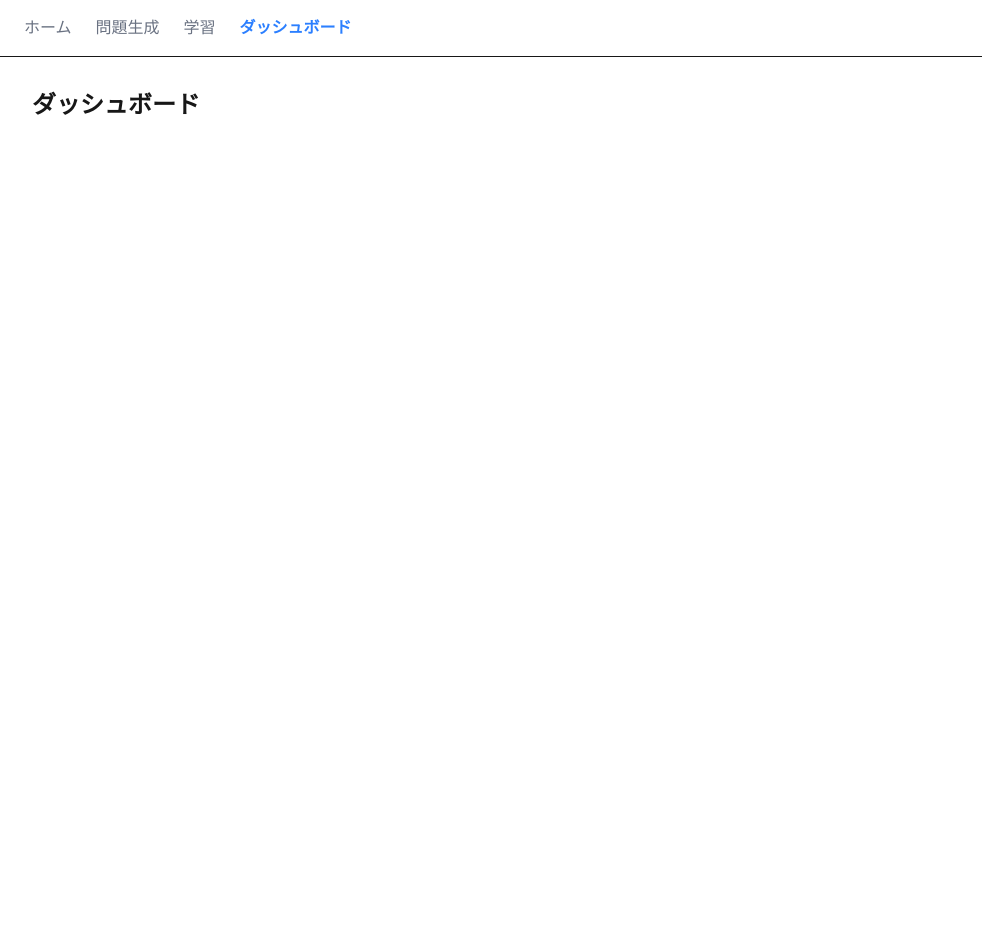
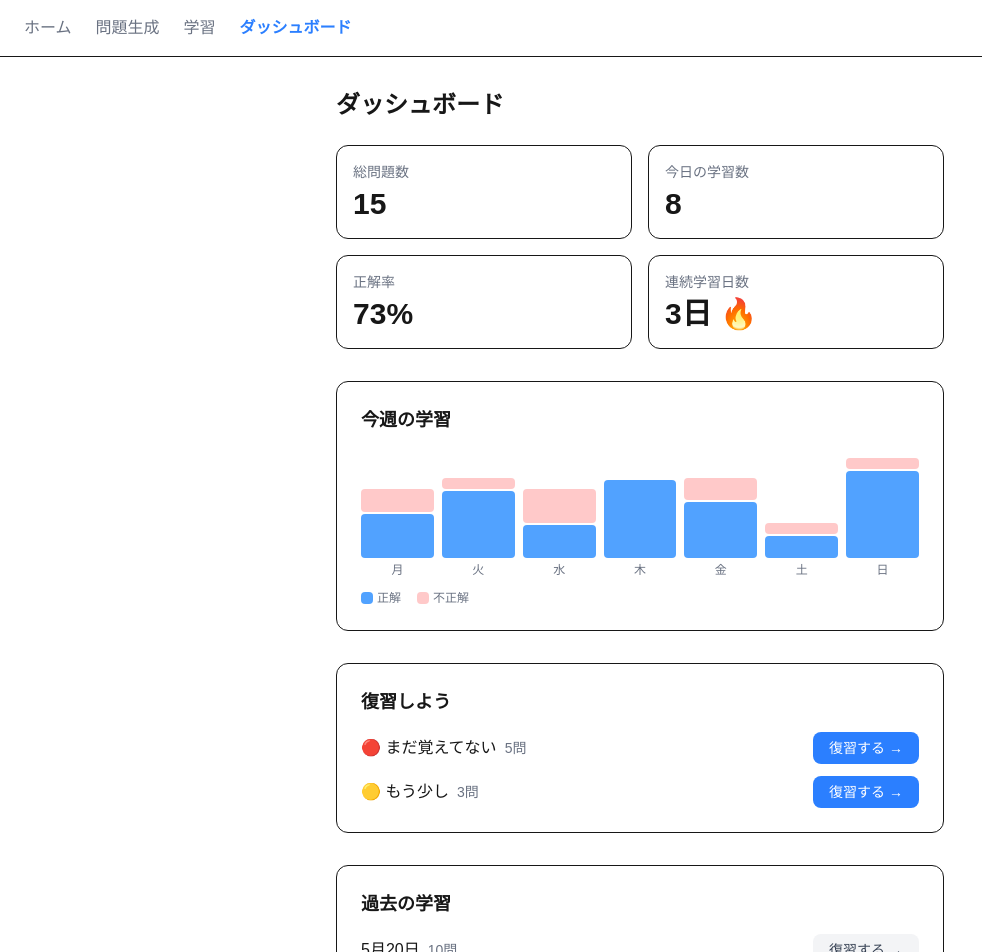
Before and after one commit to rio6020/AI-Flashcard, a Next.js app: page /dashboard in a window 1280 px wide. Shown: the top 952 px of the page, without its empty margins (0-982 px from the left). Before the commit the page ends 800 px from the top, so only its background shows below. Built offline with nearby package versions, Linux system fonts and the light colour scheme.

Commit message:
ダッシュボードページを実装

```diff
--- a/src/app/dashboard/page.tsx
+++ b/src/app/dashboard/page.tsx
@@ -1,7 +1,142 @@
+"use client";
+import { useRouter } from "next/navigation";
+
+const sampleStats = {
+  totalQuestions: 15,
+  studiedToday: 8,
+  correctRate: 73,
+  streak: 3,
+  weeklyData: [
+    { day: "月", correct: 4, incorrect: 2 },
+    { day: "火", correct: 6, incorrect: 1 },
+    { day: "水", correct: 3, incorrect: 3 },
+    { day: "木", correct: 7, incorrect: 0 },
+    { day: "金", correct: 5, incorrect: 2 },
+    { day: "土", correct: 2, incorrect: 1 },
+    { day: "日", correct: 8, incorrect: 1 },
+  ],
+  reviewCategories: [
+    { label: "🔴 まだ覚えてない", count: 5, category: "again" },
+    { label: "🟡 もう少し", count: 3, category: "hard" },
+  ],
+  pastSessions: [
+    { date: "5月20日", count: 10 },
+    { date: "5月19日", count: 8 },
+    { date: "5月18日", count: 6 },
+  ],
+};
+
 export default function Dashboard() {
+  const router = useRouter();
+  const maxBar = Math.max(
+    ...sampleStats.weeklyData.map((d) => d.correct + d.incorrect)
+  );
+
   return (
-    <main className="p-8">
-      <h1 className="text-2xl font-bold">ダッシュボード</h1>
+    <main className="max-w-2xl mx-auto p-8">
+      <h1 className="text-2xl font-bold mb-6">ダッシュボード</h1>
+
+      {/* サマリーカード */}
+      <div className="grid grid-cols-2 gap-4 mb-8">
+        <div className="border rounded-xl p-4">
+          <p className="text-sm text-gray-500">総問題数</p>
+          <p className="text-3xl font-bold mt-1">
+            {sampleStats.totalQuestions}
+          </p>
+        </div>
+        <div className="border rounded-xl p-4">
+          <p className="text-sm text-gray-500">今日の学習数</p>
+          <p className="text-3xl font-bold mt-1">{sampleStats.studiedToday}</p>
+        </div>
+        <div className="border rounded-xl p-4">
+          <p className="text-sm text-gray-500">正解率</p>
+          <p className="text-3xl font-bold mt-1">{sampleStats.correctRate}%</p>
+        </div>
+        <div className="border rounded-xl p-4">
+          <p className="text-sm text-gray-500">連続学習日数</p>
+          <p className="text-3xl font-bold mt-1">{sampleStats.streak}日 🔥</p>
+        </div>
+      </div>
+
+      {/* 週間学習グラフ */}
+      <div className="border rounded-xl p-6 mb-8">
+        <h2 className="text-lg font-bold mb-4">今週の学習</h2>
+        <div className="flex items-end gap-2 h-32">
+          {sampleStats.weeklyData.map((d) => (
+            <div
+              key={d.day}
+              className="flex-1 flex flex-col items-center gap-1"
+            >
+              <div
+                className="w-full flex flex-col justify-end gap-0.5"
+                style={{ height: "100px" }}
+              >
+                <div
+                  className="w-full bg-red-200 rounded-sm"
+                  style={{ height: `${(d.incorrect / maxBar) * 100}px` }}
+                />
+                <div
+                  className="w-full bg-blue-400 rounded-sm"
+                  style={{ height: `${(d.correct / maxBar) * 100}px` }}
+                />
+              </div>
+              <span className="text-xs text-gray-500">{d.day}</span>
+            </div>
+          ))}
+        </div>
+        <div className="flex gap-4 mt-3 text-xs text-gray-500">
+          <span className="flex items-center gap-1">
+            <span className="w-3 h-3 bg-blue-400 rounded-sm inline-block" />
+            正解
+          </span>
+          <span className="flex items-center gap-1">
+            <span className="w-3 h-3 bg-red-200 rounded-sm inline-block" />
+            不正解
+          </span>
+        </div>
+      </div>
+
+      {/* 復習しよう */}
+      <div className="border rounded-xl p-6 mb-8">
+        <h2 className="text-lg font-bold mb-4">復習しよう</h2>
+        <ul className="flex flex-col gap-3">
+          {sampleStats.reviewCategories.map((r) => (
+            <li key={r.category} className="flex justify-between items-center">
+              <div>
+                <span className="font-medium">{r.label}</span>
+                <span className="text-gray-500 text-sm ml-2">{r.count}問</span>
+              </div>
+              <button
+                className="bg-blue-500 text-white text-sm px-4 py-1.5 rounded-lg hover:bg-blue-600"
+                onClick={() => router.push(`/study?category=${r.category}`)}
+              >
+                復習する →
+              </button>
+            </li>
+          ))}
+        </ul>
+      </div>
+
+      {/* 過去の学習 */}
+      <div className="border rounded-xl p-6">
+        <h2 className="text-lg font-bold mb-4">過去の学習</h2>
+        <ul className="flex flex-col gap-3">
+          {sampleStats.pastSessions.map((s) => (
+            <li key={s.date} className="flex justify-between items-center">
+              <div>
+                <span className="font-medium">{s.date}</span>
+                <span className="text-gray-500 text-sm ml-2">{s.count}問</span>
+              </div>
+              <button
+                className="bg-gray-100 text-gray-700 text-sm px-4 py-1.5 rounded-lg hover:bg-gray-200"
+                onClick={() => router.push(`/study?date=${s.date}`)}
+              >
+                復習する →
+              </button>
+            </li>
+          ))}
+        </ul>
+      </div>
     </main>
   );
 }
```
